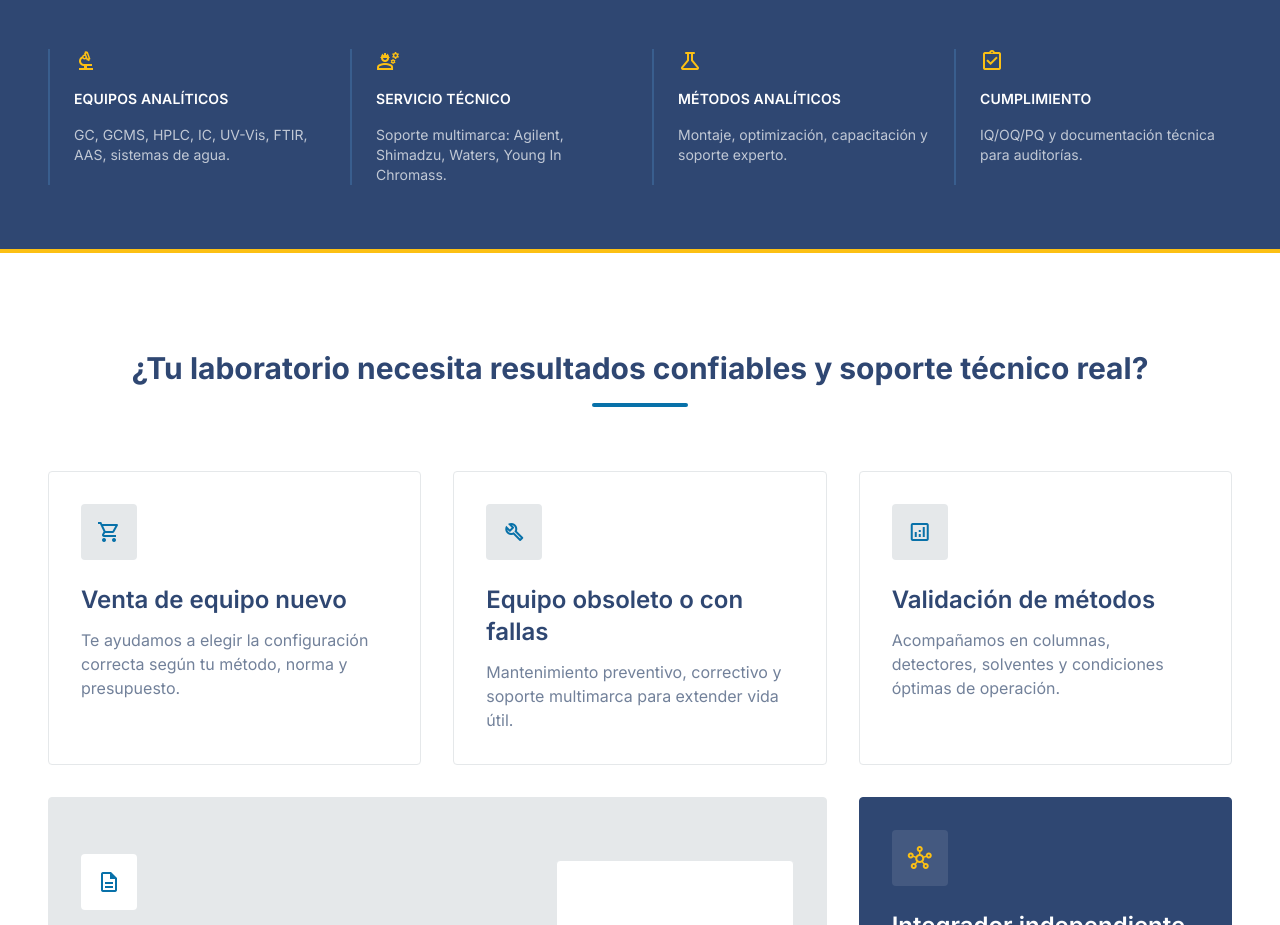
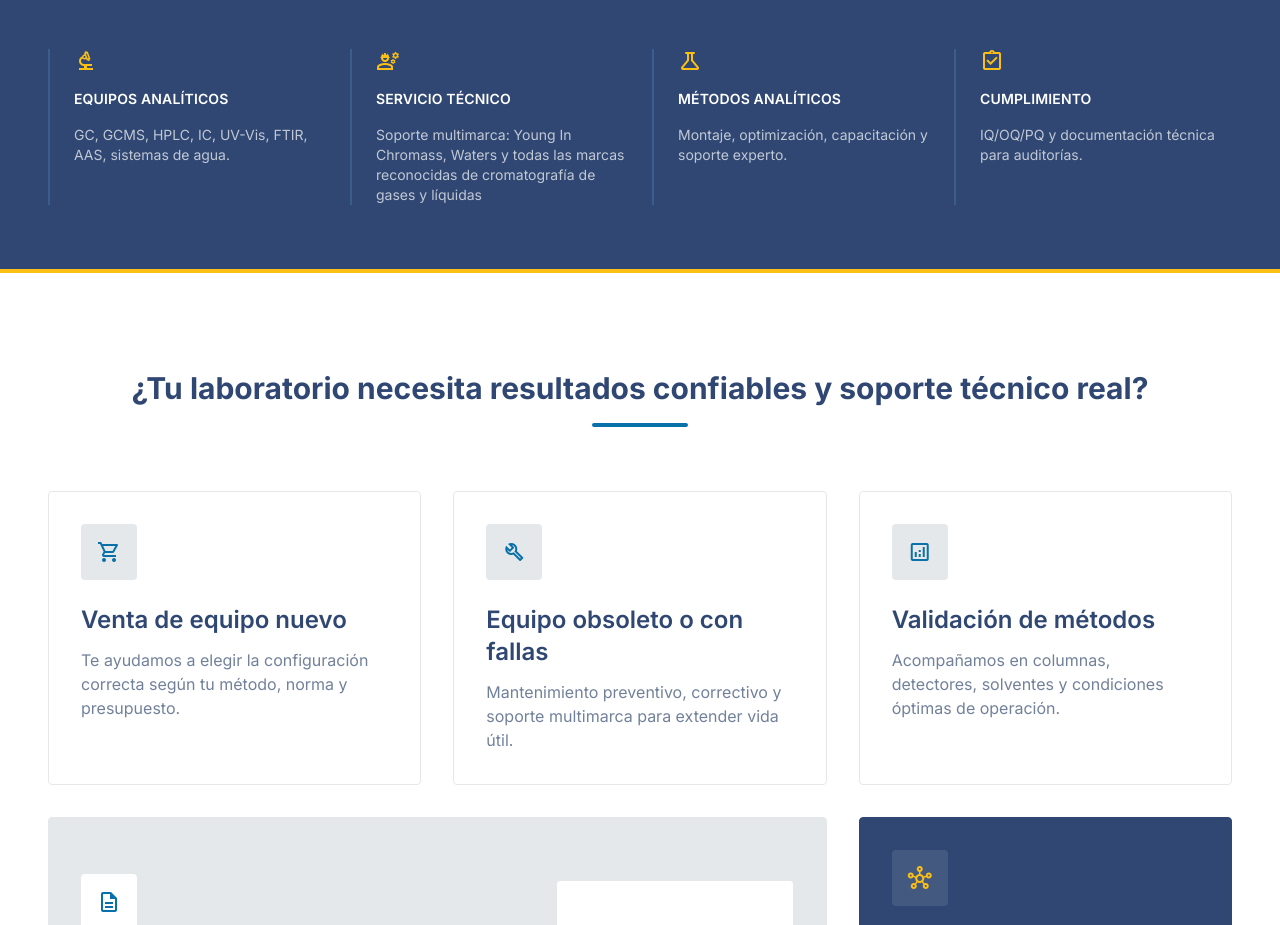
Before and after one commit to solinsa/paginaweb, a Next.js app: page / in a window 1280 px wide. Shown: the part 1044-1969 px from the top of the page. Built offline with nearby package versions, Linux system fonts and the light colour scheme.

Commit message:
remover nombres de marcas

```diff
--- a/components/sections/TrustBar.tsx
+++ b/components/sections/TrustBar.tsx
@@ -8,7 +8,7 @@ export default function TrustBar() {
     {
       icon: 'engineering',
       title: 'Servicio técnico',
-      description: 'Soporte multimarca: Agilent, Shimadzu, Waters, Young In Chromass.',
+      description: 'Soporte multimarca: Young In Chromass, Waters y todas las marcas reconocidas de cromatografía de gases y líquidas',
     },
     {
       icon: 'science',
```
